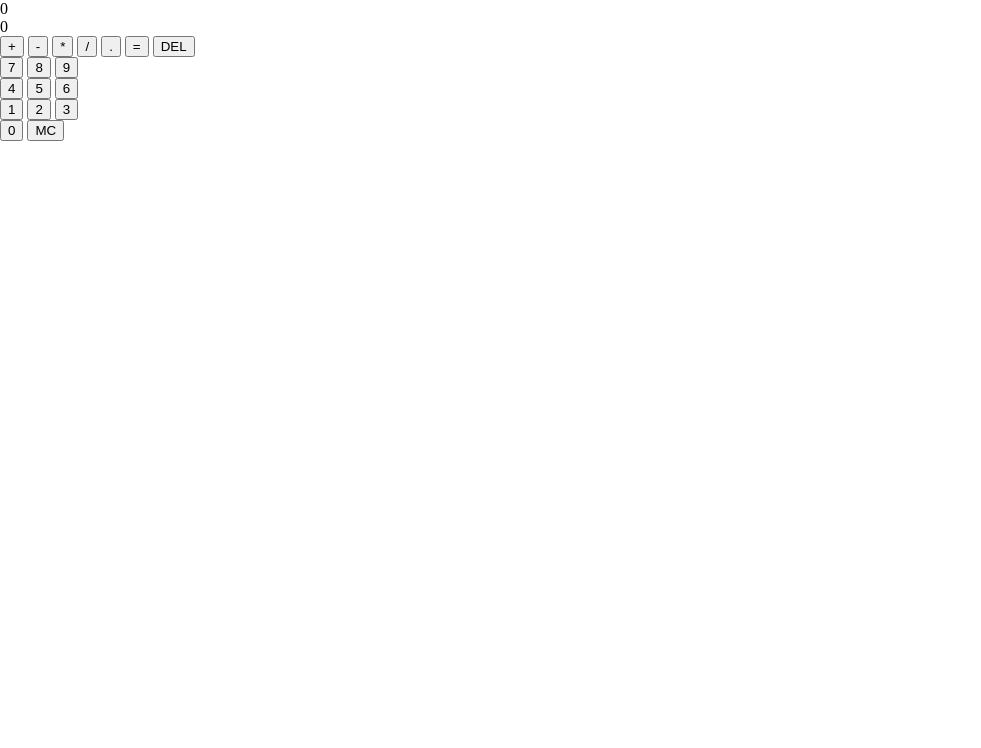
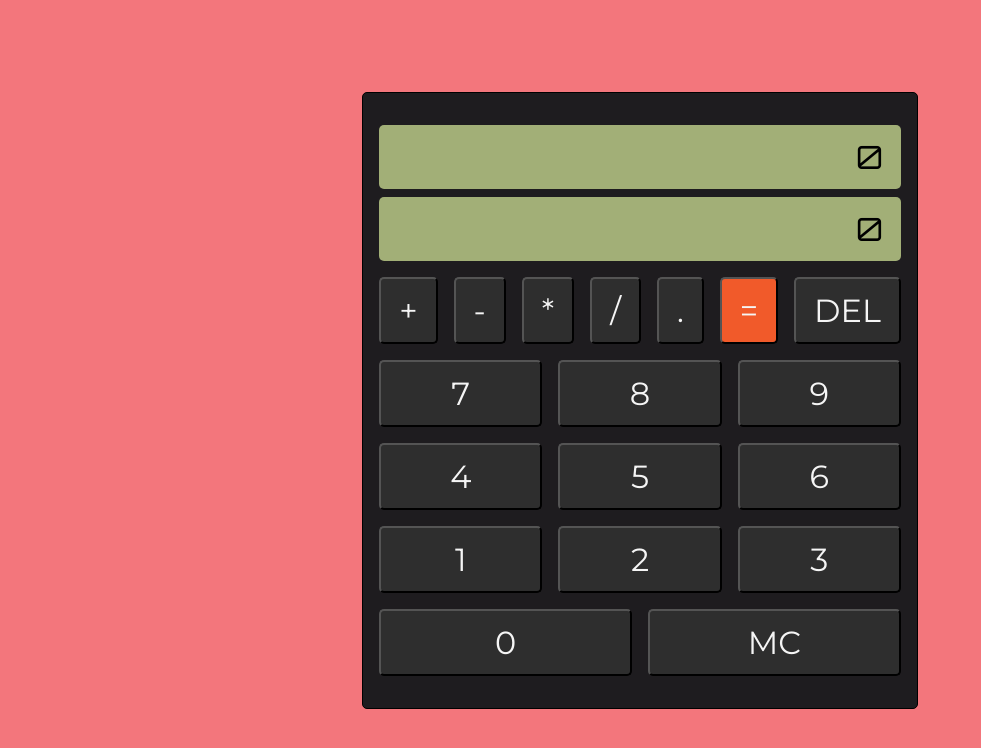
Before and after one commit to R3ndrex/Calculator, a plain HTML site: page index.html in a window 1280 px wide. Shown: the whole page, without its empty margins (0-981 px from the left). Drawn offline with Linux system fonts and the light colour scheme.

Commit message:
Add styling

```diff
--- a/style.css
+++ b/style.css
@@ -1,9 +1,63 @@
+@import url("https://fonts.googleapis.com/css2?family=Montserrat");
+@import url("https://fonts.googleapis.com/css2?family=Orbitron");
 *::after,
 *::before,
 * {
     box-sizing: border-box;
+    font-family: Montserrat, sans-serif;
 }
 body {
     margin: 0;
     padding: 0;
+    height: 100vh;
+    display: flex;
+    flex-direction: column;
+    justify-content: center;
+    align-items: center;
+    background-color: rgb(243, 118, 124, 255);
 }
+.container {
+    border-radius: 5px;
+    padding: 24px 8px;
+    border: 1px black solid;
+    background-color: #1e1c1f;
+}
+.container > * {
+    display: flex;
+}
+.numbers-container {
+    flex-direction: column;
+}
+.numbers-container > div {
+    display: flex;
+}
+
+.display,
+.button,
+.display-result {
+    border-radius: 5px;
+    flex: 1;
+    font-size: 32px;
+    padding: 12px 18px;
+    margin: 8px;
+}
+.display,
+.display-result {
+    justify-content: flex-end;
+    background-color: #a2af77;
+    font-family: Orbitron, sans-serif;
+}
+
+.button {
+    background-color: rgb(46, 46, 46);
+    color: whitesmoke;
+}
+.button:hover {
+    background-color: #1e1c1f;
+}
+.button.equals {
+    background-color: #f15a2a;
+}
+.button.equals:hover {
+    background-color: #993719;
+}
```
